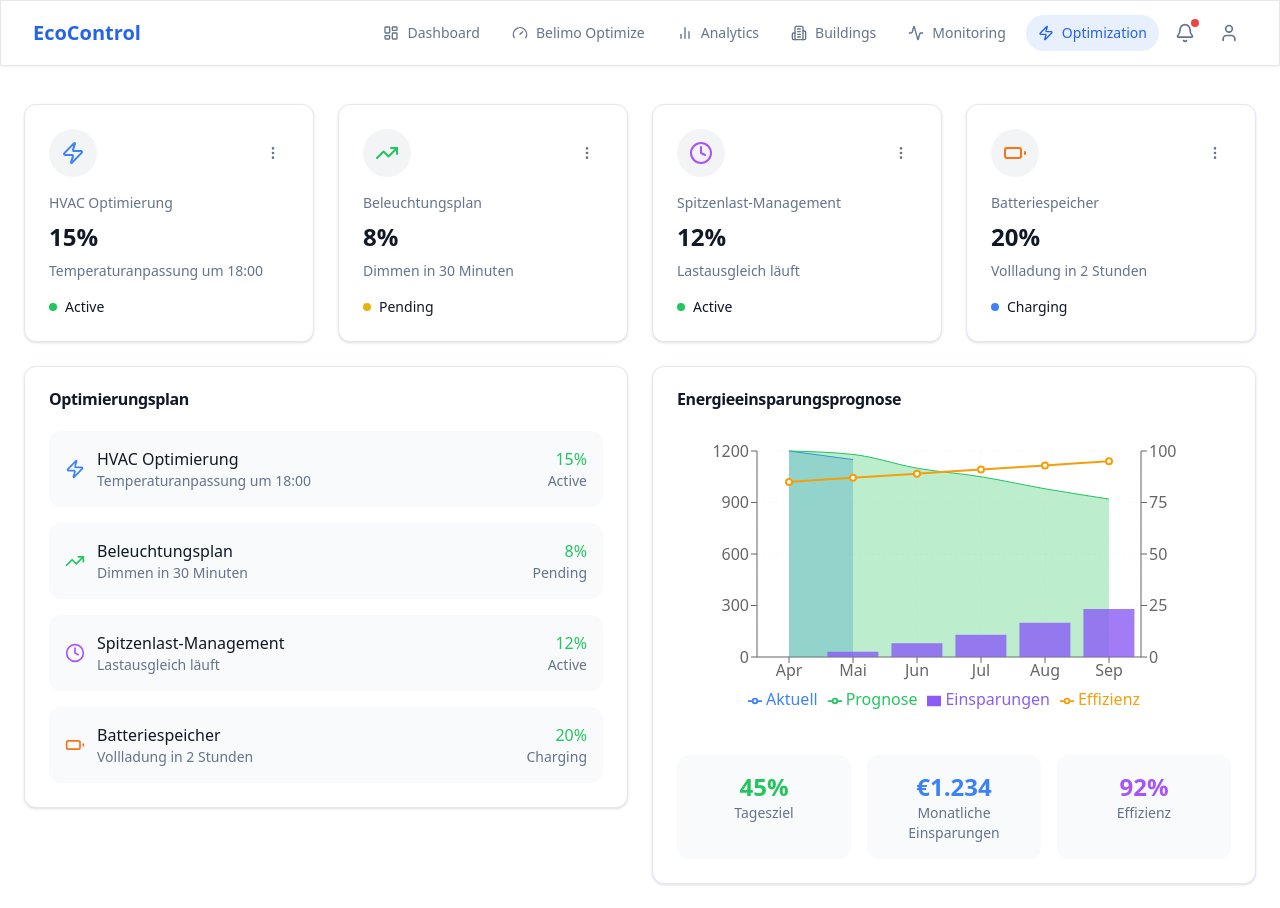
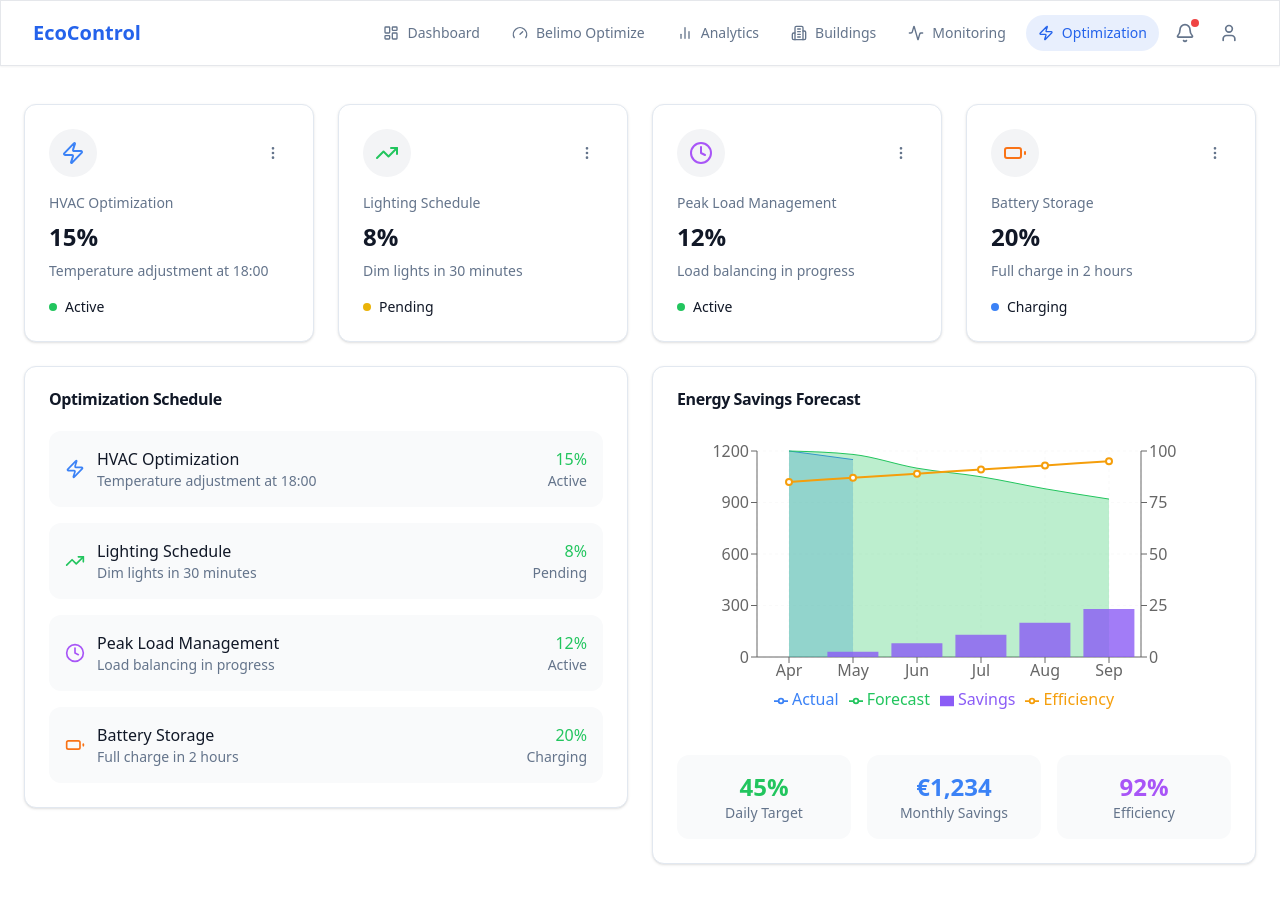
Before and after one commit to finnmglas/belimonitor, a React app: page /optimization in a window 1280 px wide. Built offline with nearby package versions, Linux system fonts and the light colour scheme; the HTML template or start-up script is replaced by a standard one.

Commit message:
feat: update optimization page to English
- Translated all content to English
- Enhanced optimization cards with clear status indicators
- Updated forecast chart labels and tooltips
- Improved schedule view with English descriptions
- Added clear efficiency metrics
- Enhanced overall readability

```diff
--- a/src/pages/optimization/index.tsx
+++ b/src/pages/optimization/index.tsx
@@ -24,37 +24,37 @@ import {
 const optimizations = [
   {
     id: 1,
-    title: 'HVAC Optimierung',
+    title: 'HVAC Optimization',
     savings: '15%',
     status: 'active',
-    nextAction: 'Temperaturanpassung um 18:00',
+    nextAction: 'Temperature adjustment at 18:00',
     icon: Zap,
     color: 'text-blue-500',
   },
   {
     id: 2,
-    title: 'Beleuchtungsplan',
+    title: 'Lighting Schedule',
     savings: '8%',
     status: 'pending',
-    nextAction: 'Dimmen in 30 Minuten',
+    nextAction: 'Dim lights in 30 minutes',
     icon: TrendingUp,
     color: 'text-green-500',
   },
   {
     id: 3,
-    title: 'Spitzenlast-Management',
+    title: 'Peak Load Management',
     savings: '12%',
     status: 'active',
-    nextAction: 'Lastausgleich läuft',
+    nextAction: 'Load balancing in progress',
     icon: Clock,
     color: 'text-purple-500',
   },
   {
     id: 4,
-    title: 'Batteriespeicher',
+    title: 'Battery Storage',
     savings: '20%',
     status: 'charging',
-    nextAction: 'Vollladung in 2 Stunden',
+    nextAction: 'Full charge in 2 hours',
     icon: Battery,
     color: 'text-orange-500',
   },
@@ -70,7 +70,7 @@ const forecastData = [
     efficiency: 85,
   },
   {
-    month: 'Mai',
+    month: 'May',
     actual: 1150,
     forecast: 1180,
     savings: 30,
@@ -129,7 +129,7 @@ const CustomTooltip = ({ active, payload, label }: any) => {
         {payload.map((entry: any, index: number) => (
           <p key={index} className="text-sm" style={{ color: entry.color }}>
             {entry.name}: {entry.value}
-            {entry.name === 'Effizienz' ? '%' : '€'}
+            {entry.name === 'Efficiency' ? '%' : '€'}
           </p>
         ))}
       </div>
@@ -162,9 +162,9 @@ export default function OptimizationPage() {
                         <MoreVertical className="w-4 h-4 text-muted-foreground" />
                       </DropdownMenuTrigger>
                       <DropdownMenuContent>
-                        <DropdownMenuItem>Details anzeigen</DropdownMenuItem>
-                        <DropdownMenuItem>Einstellungen anpassen</DropdownMenuItem>
-                        <DropdownMenuItem>Deaktivieren</DropdownMenuItem>
+                        <DropdownMenuItem>View Details</DropdownMenuItem>
+                        <DropdownMenuItem>Adjust Settings</DropdownMenuItem>
+                        <DropdownMenuItem>Disable</DropdownMenuItem>
                       </DropdownMenuContent>
                     </DropdownMenu>
                   </div>
@@ -196,7 +196,7 @@ export default function OptimizationPage() {
         >
           <Card className="card-hover-effect">
             <CardHeader>
-              <CardTitle>Optimierungsplan</CardTitle>
+              <CardTitle>Optimization Schedule</CardTitle>
             </CardHeader>
             <CardContent>
               <div className="space-y-4">
@@ -231,7 +231,7 @@ export default function OptimizationPage() {
         >
           <Card className="card-hover-effect">
             <CardHeader>
-              <CardTitle>Energieeinsparungsprognose</CardTitle>
+              <CardTitle>Energy Savings Forecast</CardTitle>
             </CardHeader>
             <CardContent>
               <div className="h-[300px] w-full">
@@ -257,7 +257,7 @@ export default function OptimizationPage() {
                       dataKey="actual"
                       fill="#3b82f6"
                       stroke="#3b82f6"
-                      name="Aktuell"
+                      name="Actual"
                       fillOpacity={0.3}
                     />
                     <Area
@@ -266,14 +266,14 @@ export default function OptimizationPage() {
                       dataKey="forecast"
                       fill="#22c55e"
                       stroke="#22c55e"
-                      name="Prognose"
+                      name="Forecast"
                       fillOpacity={0.3}
                     />
                     <Bar
                       yAxisId="left"
                       dataKey="savings"
                       fill="#8b5cf6"
-                      name="Einsparungen"
+                      name="Savings"
                       opacity={0.8}
                     />
                     <Line
@@ -281,7 +281,7 @@ export default function OptimizationPage() {
                       type="monotone"
                       dataKey="efficiency"
                       stroke="#f59e0b"
-                      name="Effizienz"
+                      name="Efficiency"
                       strokeWidth={2}
                     />
                   </ComposedChart>
@@ -290,15 +290,15 @@ export default function OptimizationPage() {
               <div className="mt-6 grid grid-cols-3 gap-4">
                 <div className="text-center p-4 bg-gray-50 rounded-lg">
                   <p className="text-2xl font-bold text-green-500">45%</p>
-                  <p className="text-sm text-muted-foreground">Tagesziel</p>
+                  <p className="text-sm text-muted-foreground">Daily Target</p>
                 </div>
                 <div className="text-center p-4 bg-gray-50 rounded-lg">
-                  <p className="text-2xl font-bold text-blue-500">€1.234</p>
-                  <p className="text-sm text-muted-foreground">Monatliche Einsparungen</p>
+                  <p className="text-2xl font-bold text-blue-500">€1,234</p>
+                  <p className="text-sm text-muted-foreground">Monthly Savings</p>
                 </div>
                 <div className="text-center p-4 bg-gray-50 rounded-lg">
                   <p className="text-2xl font-bold text-purple-500">92%</p>
-                  <p className="text-sm text-muted-foreground">Effizienz</p>
+                  <p className="text-sm text-muted-foreground">Efficiency</p>
                 </div>
               </div>
             </CardContent>
```
